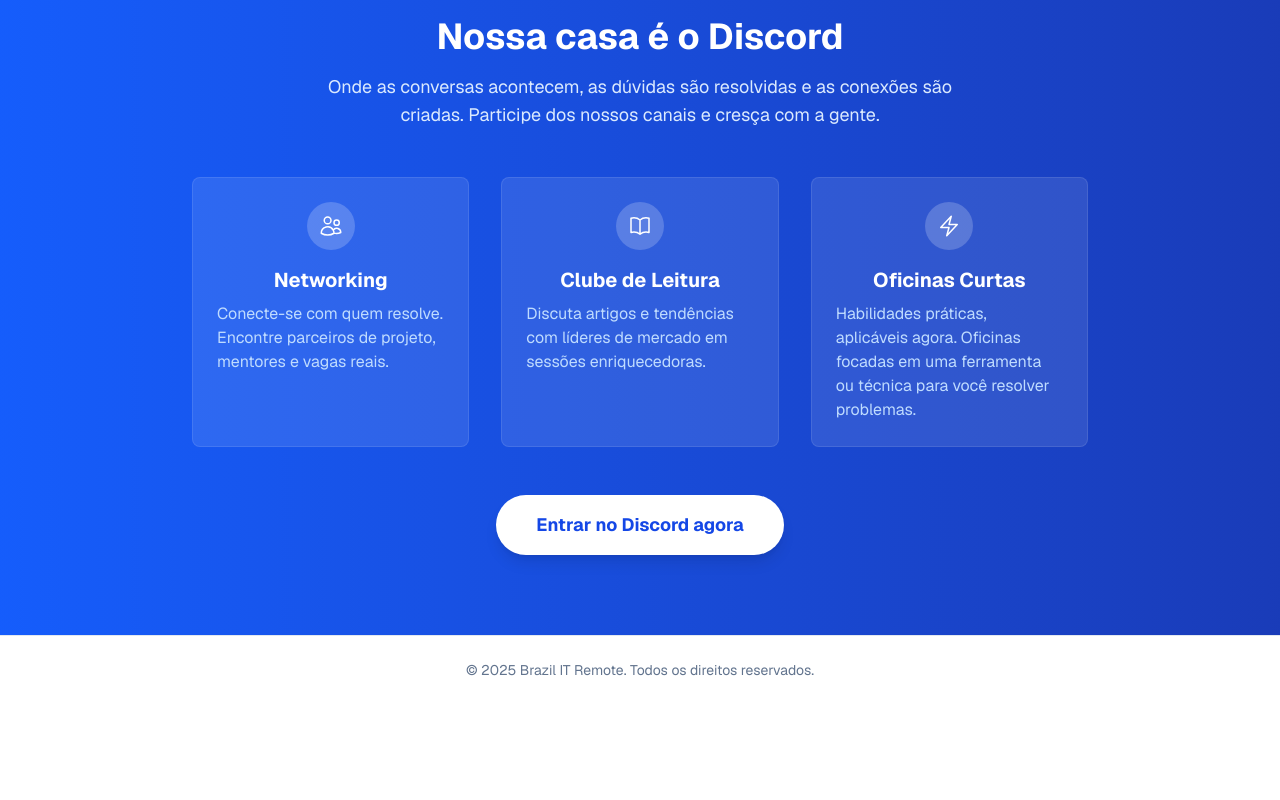
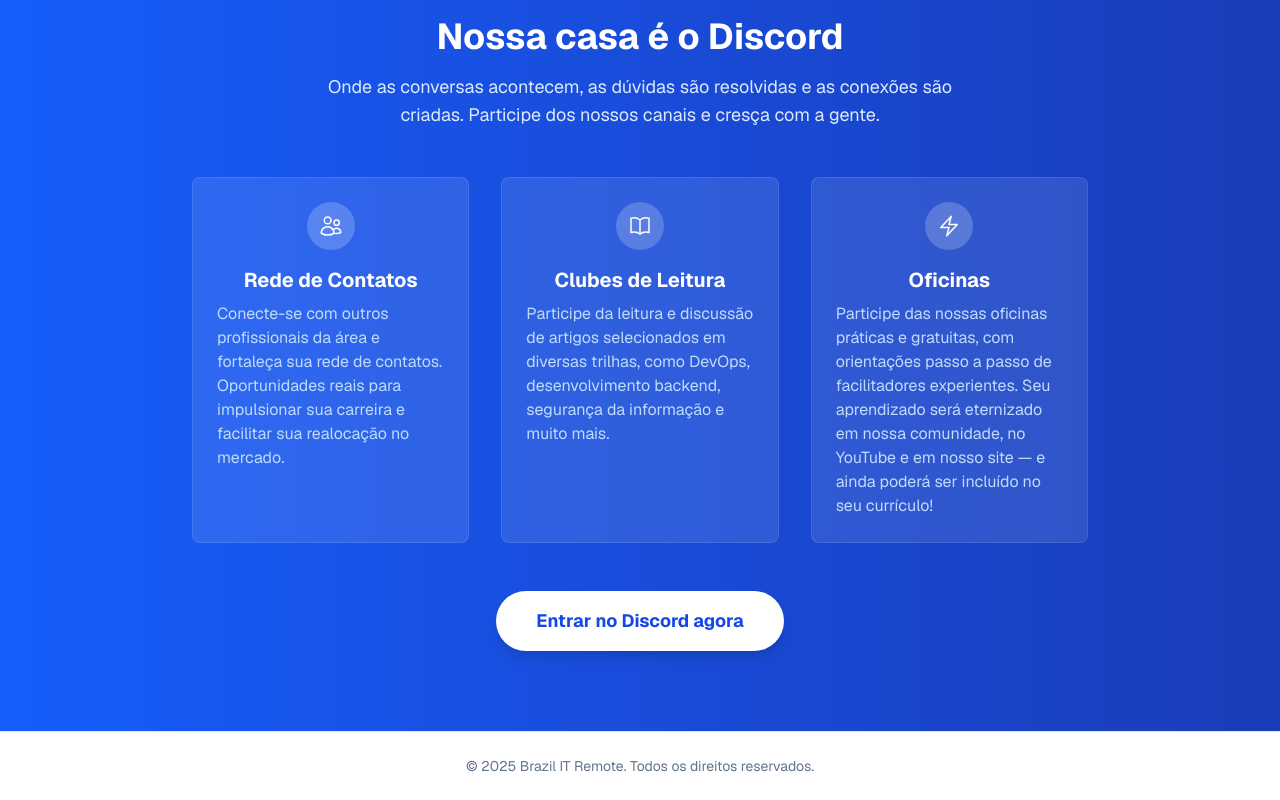
Before and after one commit to BrazilITRemote/brazilitremote-frontend, a Next.js app: page / in a window 1280 px wide. Shown: the part 2579-3379 px from the top of the page. Before the commit the page ends 3283 px from the top, so only its background shows below. Built offline with nearby package versions, Linux system fonts and the light colour scheme.

Commit message:
feat: update Discord features with localized titles and enhanced descriptions

```diff
--- a/src/app/components/DiscordSection.tsx
+++ b/src/app/components/DiscordSection.tsx
@@ -8,23 +8,23 @@
   {
     id: 1,
     icon: HiOutlineUsers,
-    title: "Networking",
+    title: "Rede de Contatos",
     description:
-      "Conecte-se com quem resolve. Encontre parceiros de projeto, mentores e vagas reais.",
+      "Conecte-se com outros profissionais da área e fortaleça sua rede de contatos. Oportunidades reais para impulsionar sua carreira e facilitar sua realocação no mercado.",
   },
   {
     id: 2,
     icon: HiOutlineBookOpen,
-    title: "Clube de Leitura",
+    title: "Clubes de Leitura",
     description:
-      "Discuta artigos e tendências com líderes de mercado em sessões enriquecedoras.",
+      "Participe da leitura e discussão de artigos selecionados em diversas trilhas, como DevOps, desenvolvimento backend, segurança da informação e muito mais.",
   },
   {
     id: 3,
     icon: HiOutlineBolt,
-    title: "Oficinas Curtas",
+    title: "Oficinas",
     description:
-      "Habilidades práticas, aplicáveis agora. Oficinas focadas em uma ferramenta ou técnica para você resolver problemas.",
+      "Participe das nossas oficinas práticas e gratuitas, com orientações passo a passo de facilitadores experientes. Seu aprendizado será eternizado em nossa comunidade, no YouTube e em nosso site — e ainda poderá ser incluído no seu currículo!",
   },
 ];
 
```
